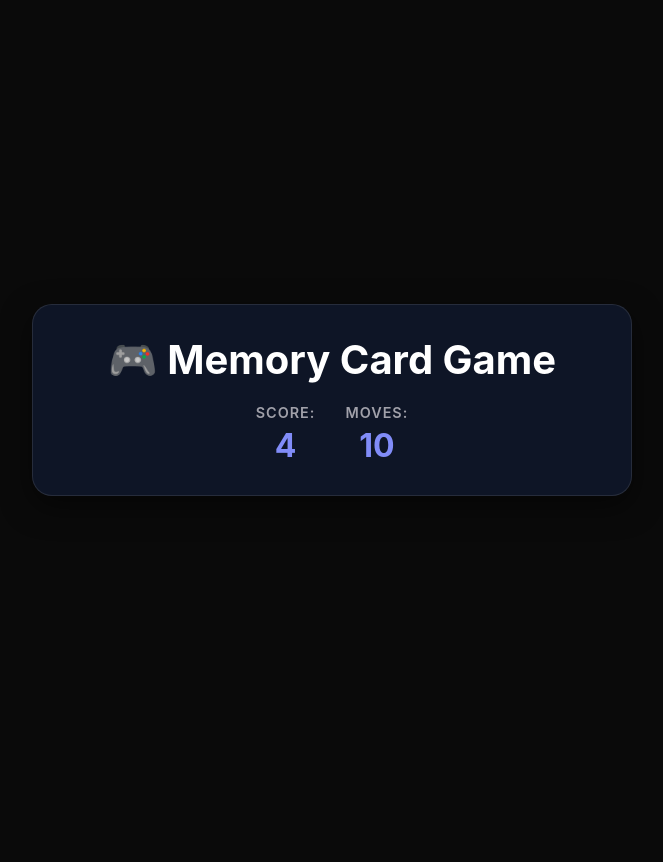
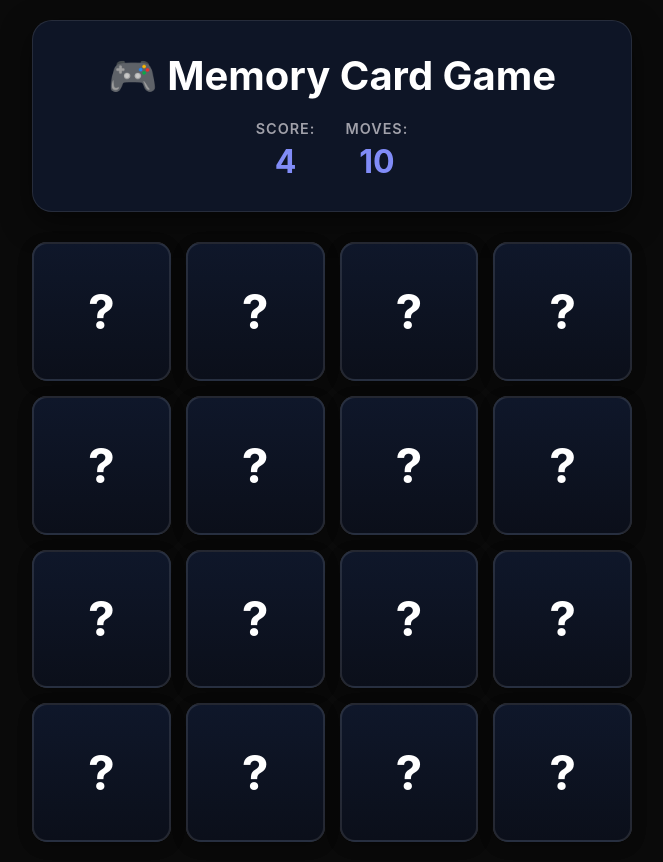
Before and after one commit to Lerik13/react-projects, a React (Vite) app in the folder memory-card/: page / in a window 1280 px wide. Shown: the whole page, without its empty margins (308-971 px from the left). Before the commit the page ends 800 px from the top, so only its background shows below. Built offline with nearby package versions, Linux system fonts and the light colour scheme.

Commit message:
+ Grid with cards, + Card component

```diff
--- a/memory-card/src/App.tsx
+++ b/memory-card/src/App.tsx
@@ -1,9 +1,52 @@
+import { useEffect, useState } from 'react'
+import { Card } from './components/Card'
 import { GameHeader } from './components/GameHeader'
 
+const cardValues: string[] = [
+  '🍎',
+  '🍌',
+  '🍇',
+  '🍊',
+  '🍓',
+  '🥝',
+  '🍑',
+  '🍒',
+  '🍎',
+  '🍌',
+  '🍇',
+  '🍊',
+  '🍓',
+  '🥝',
+  '🍑',
+  '🍒',
+]
+
+type Cards = {
+  id: number
+  value: string
+  isFlipped: boolean
+  isMatched: boolean
+}
+
 function App() {
+  const [cards, setCards] = useState<Cards[]>(() =>
+    cardValues.map((value, index) => ({
+      id: index,
+      value,
+      isFlipped: false,
+      isMatched: false,
+    }))
+  )
+
   return (
     <div className='app'>
       <GameHeader score={4} moves={10} />
+
+      <div className='cards-grid'>
+        {cards.map((card) => (
+          <Card card={card.value} />
+        ))}
+      </div>
     </div>
   )
 }
--- /dev/null
+++ b/memory-card/src/components/Card.tsx
@@ -0,0 +1,12 @@
+type Props = {
+  card: string
+}
+
+export const Card = ({ card }: Props) => {
+  return (
+    <div className='card'>
+      <div className='card-front'>?</div>
+      <div className='card-back'>{card}</div>
+    </div>
+  )
+}
--- a/memory-card/src/index.css
+++ b/memory-card/src/index.css
@@ -75,3 +75,50 @@ body {
   font-weight: bold;
   color: #818cf8;
 }
+
+/* Cards */
+.cards-grid {
+  display: grid;
+  grid-template-columns: repeat(4, 1fr);
+  gap: 15px;
+  max-width: 600px;
+  width: 100%;
+}
+
+.card {
+  aspect-ratio: 1;
+  position: relative;
+  cursor: pointer;
+  transform-style: preserve-3d;
+  transition: transform 0.6s;
+}
+
+.card-front,
+.card-back {
+  position: absolute;
+  width: 100%;
+  height: 100%;
+  display: flex;
+  align-items: center;
+  justify-content: center;
+  border-radius: 15px;
+  box-shadow: 0 4px 15px rgba(0, 0, 0, 0.2);
+  backface-visibility: hidden;
+  transition: opacity 0.3s, transform 0.3s;
+}
+
+.card-front {
+  background: linear-gradient(to bottom, #0f172a, #0b0f1a);
+  color: white;
+  font-weight: bold;
+  font-size: 3rem;
+  z-index: 1;
+  border: 2px solid rgba(255, 255, 255, 0.1);
+}
+
+.card-back {
+  background: #1e1e1e;
+  font-size: 4rem;
+  z-index: 0;
+  border: 2px solid rgba(255, 255, 255, 0.1);
+}
```
Also changed, not shown: 1 other file (tests, documents, lock files or other folders).
